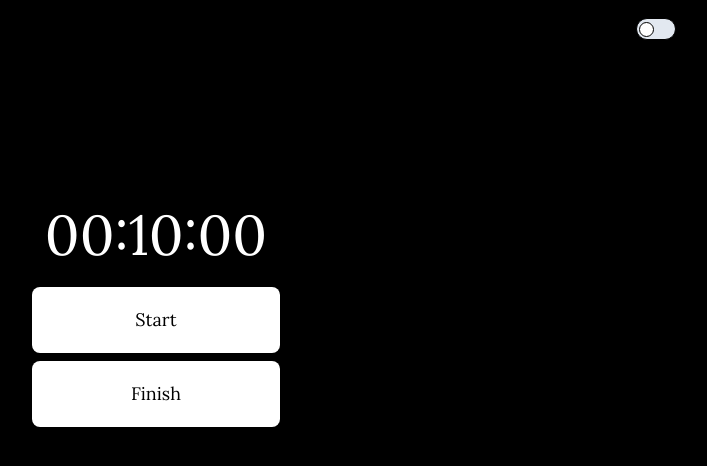
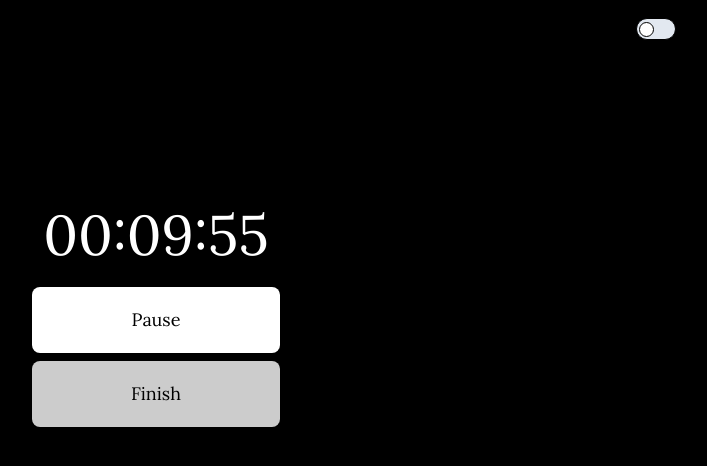
Before and after one commit to yihyun-kim1/Focus-Today, a Next.js app: page /task in a window 1280 px wide. Shown: the top 466 px of the page, without its empty margins (484-1191 px from the left). Built offline with nearby package versions, Linux system fonts and the light colour scheme.

Commit message:
fix) 디자인 QA 사항 반영
1. 이동 시 바로 타이머 start하도록 변경
2. Finish button opacity 조정

```diff
--- a/src/app/task/page.tsx
+++ b/src/app/task/page.tsx
@@ -23,7 +23,7 @@ export default function Task() {
       : 10 * 60
   );
   const [timerId, setTimerId] = useState<number | null>(null); // 타이머 ID
-  const [isRunning, setIsRunning] = useState(false);
+  const [isRunning, setIsRunning] = useState(true);
   const [timerFinished, setTimerFinished] = useState(false);
 
   useEffect(() => {
@@ -164,7 +164,7 @@ export default function Task() {
                   : handleStartStop
               }
             >
-              {isRunning ? "Stop" : timerFinished ? "Restart" : "Start"}
+              {isRunning ? "Pause" : timerFinished ? "Restart" : "Start"}
             </button>
             <button
               style={{
@@ -176,7 +176,7 @@ export default function Task() {
                     : "black"
                 }`,
               }}
-              className={`w-[248px] h-[66px] py-4 px-6 rounded-lg text-lg
+              className={`w-[248px] h-[66px] py-4 px-6 opacity-[80%] rounded-lg text-lg
                             ${
                               selectedColor === "black" && isDarkMode
                                 ? "bg-black text-white"
```
